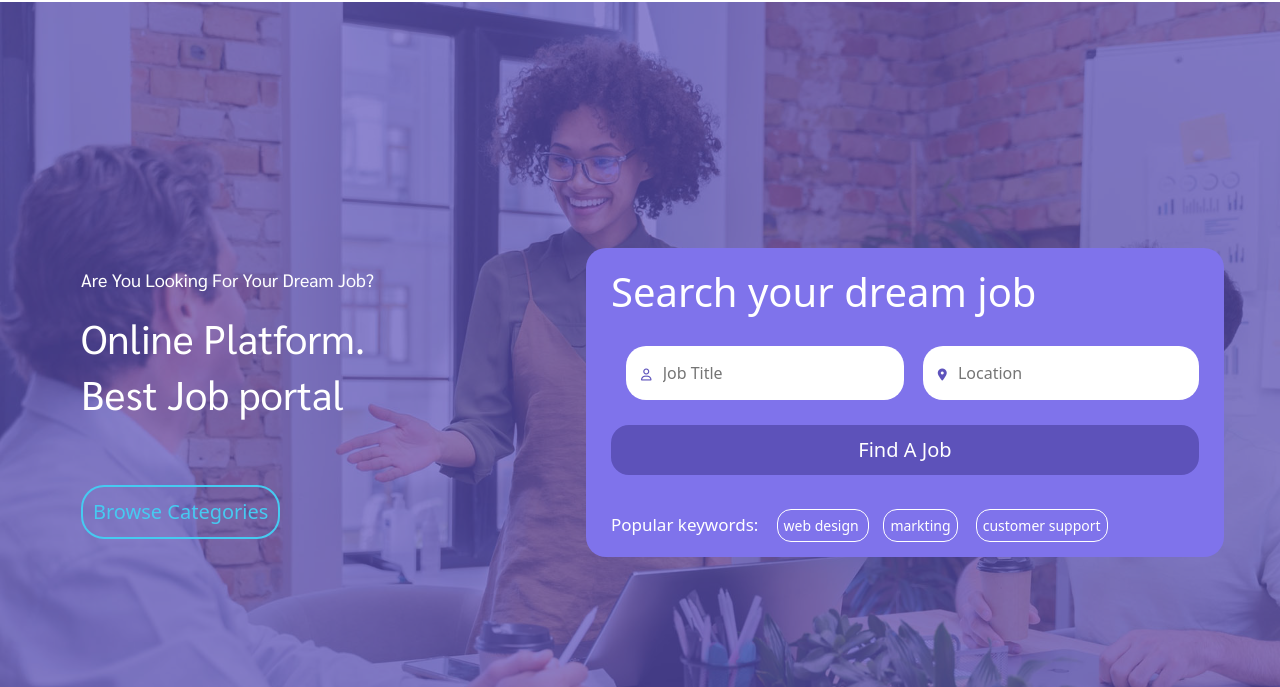
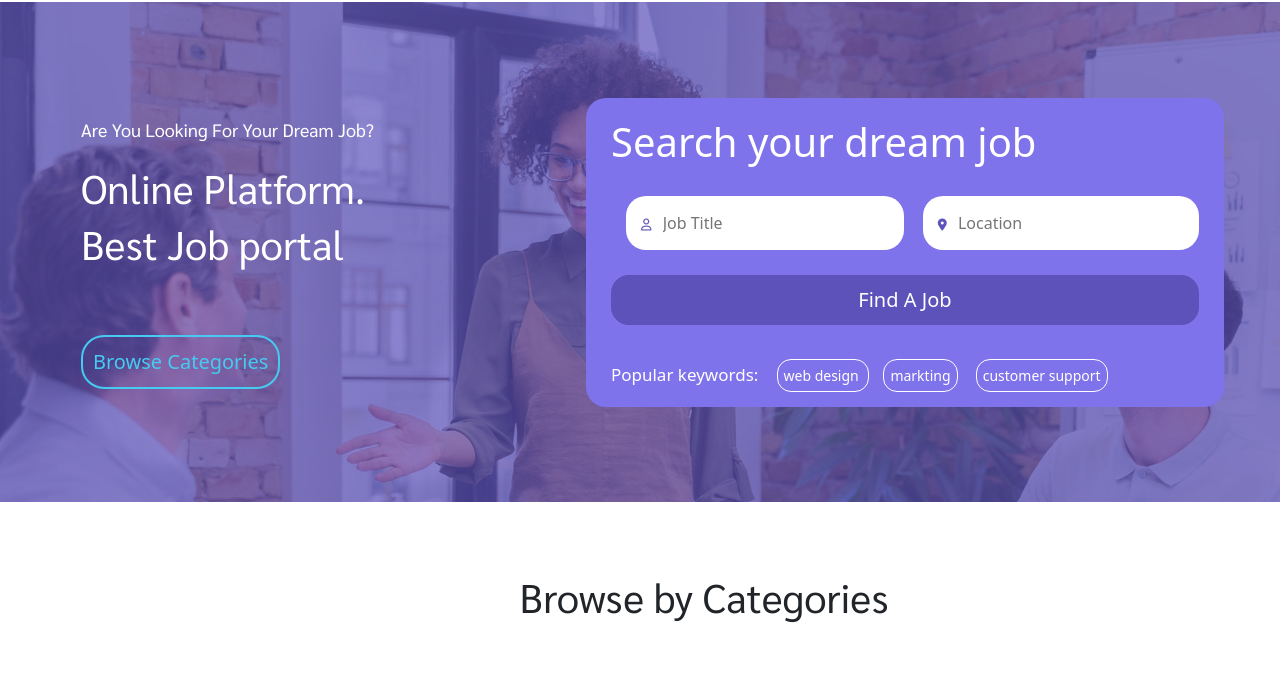
Before and after one commit to Toka136/gottojob, a plain HTML site: page index.html in a window 1280 px wide. Shown: the part 98-785 px from the top of the page. Drawn offline with Linux system fonts and the light colour scheme.

Commit message:
hkkl;j
;kj

```diff
--- a/css-2/main.css
+++ b/css-2/main.css
@@ -347,7 +347,7 @@ header .container-spec .flex:hover
     background: url(../images/close-up-young-business-team-working.jpg) no-repeat ;
     background-size: cover;
     width: 100%;
-    min-height: 100vh;
+    min-height: 500px;
   position: relative;
   display: flex;
   justify-content: space-around;
@@ -485,7 +485,7 @@ font-size: 17px;
     color: var(--color3);
     margin-left: 5px;
 }
-@media (max-width:900px)
+@media (max-width:1000px)
 {
     .main-img .container-spec
     {
```
